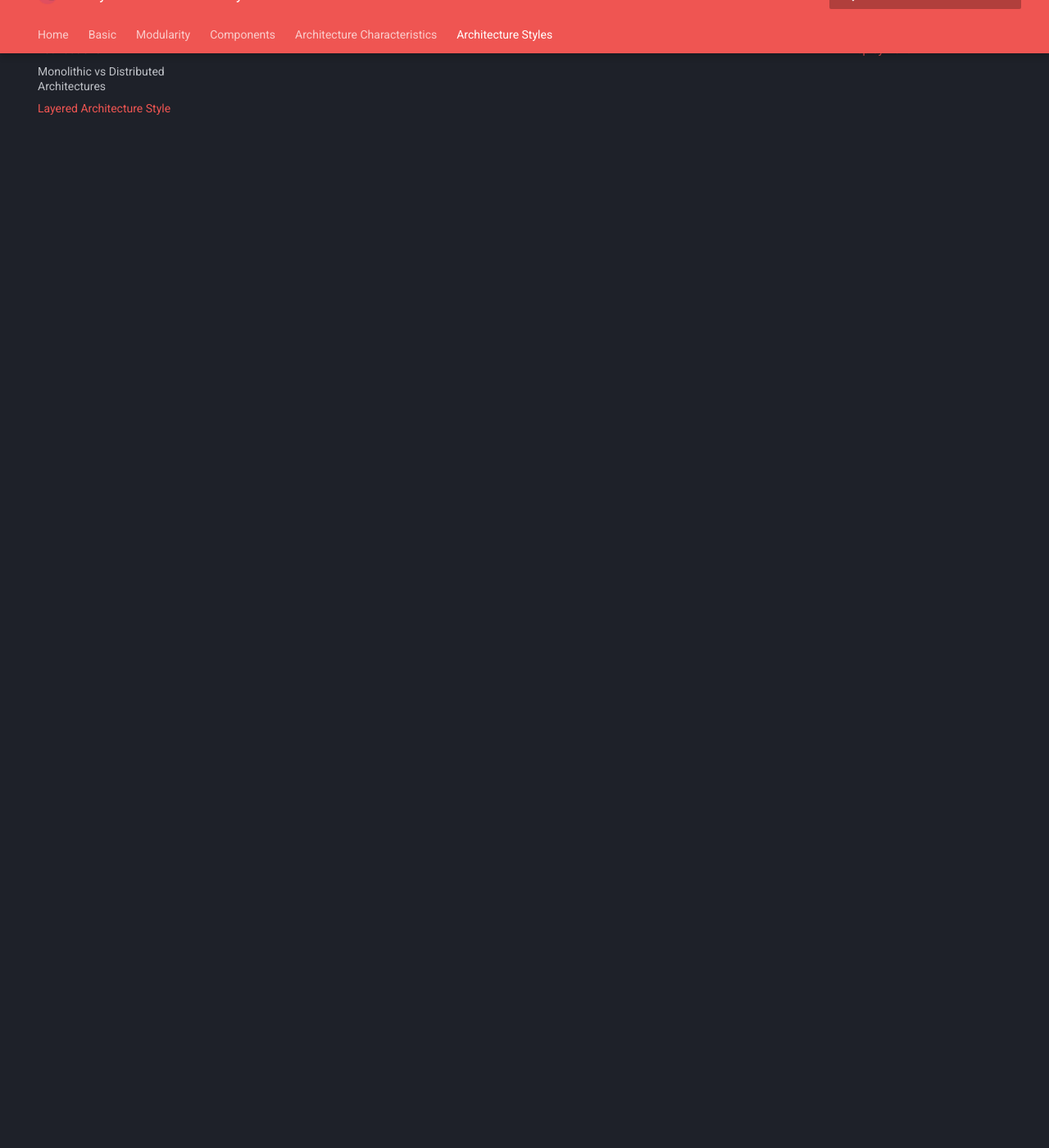
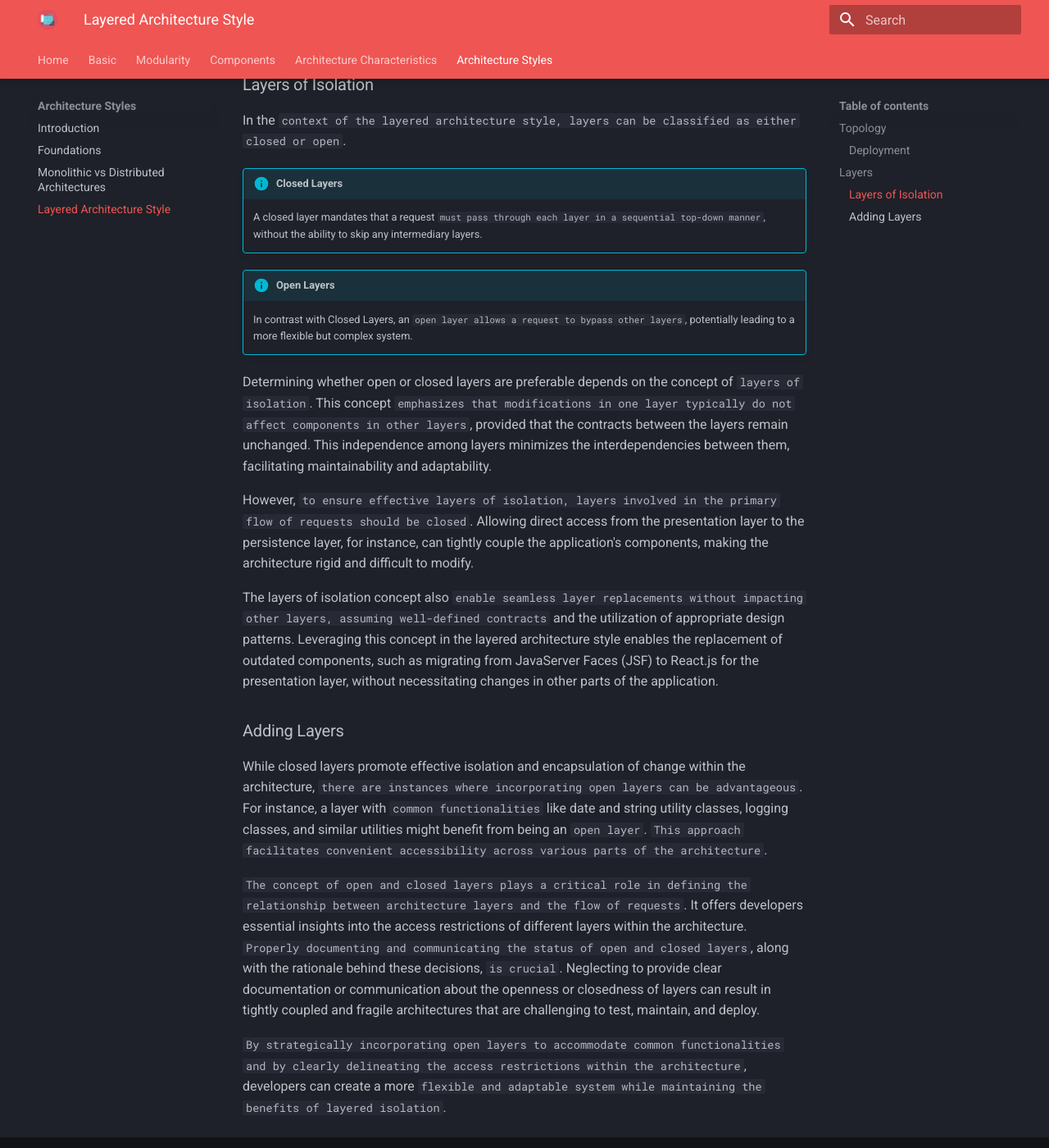
Before and after one commit to RomeroGabriel/mastering-software-architecture, an MkDocs documentation site: the page built from documentation/arch_styles/layered_arch.md, in a window 1280 px wide and 1400 px high, scrolled down 2447 px. Shown: the whole window at 82% size. Built offline with MkDocs 1.6.1 and Material for MkDocs 9.7.7, drawn with Linux system fonts in a browser that asks for light colours; before the commit the page ends 2512 px from its top, so only the background shows below that.

Commit message:
Add Layers

```diff
--- a/documentation/arch_styles/layered_arch.md
+++ b/documentation/arch_styles/layered_arch.md
@@ -41,3 +41,29 @@ The `deployment of the layered architecture style can take several physical laye
     The third variant amalgamates `all four standard layers, including the database layer, into a single deployment unit`. This approach proves beneficial for smaller applications, especially those utilizing either an internally embedded database or an in-memory database.
 
 `The choice of a deployment variant should align with the specific requirements of the application`, including considerations related to application size, performance demands, and the necessity for scalability and flexibility.
+
+## Layers
+
+### Layers of Isolation
+
+In the `context of the layered architecture style, layers can be classified as either closed or open`.
+
+!!! info "Closed Layers"
+    A closed layer mandates that a request `must pass through each layer in a sequential top-down manner`, without the ability to skip any intermediary layers.
+
+!!! info "Open Layers"
+    In contrast with Closed Layers, an `open layer allows a request to bypass other layers`, potentially leading to a more flexible but complex system.
+
+Determining whether open or closed layers are preferable depends on the concept of `layers of isolation`. This concept `emphasizes that modifications in one layer typically do not affect components in other layers`, provided that the contracts between the layers remain unchanged. This independence among layers minimizes the interdependencies between them, facilitating maintainability and adaptability.
+
+However, `to ensure effective layers of isolation, layers involved in the primary flow of requests should be closed`. Allowing direct access from the presentation layer to the persistence layer, for instance, can tightly couple the application's components, making the architecture rigid and difficult to modify.
+
+The layers of isolation concept also `enable seamless layer replacements without impacting other layers, assuming well-defined contracts` and the utilization of appropriate design patterns. Leveraging this concept in the layered architecture style enables the replacement of outdated components, such as migrating from JavaServer Faces (JSF) to React.js for the presentation layer, without necessitating changes in other parts of the application.
+
+### Adding Layers
+
+While closed layers promote effective isolation and encapsulation of change within the architecture, `there are instances where incorporating open layers can be advantageous`. For instance, a layer with `common functionalities` like date and string utility classes, logging classes, and similar utilities might benefit from being an `open layer`. `This approach facilitates convenient accessibility across various parts of the architecture`.
+
+`The concept of open and closed layers plays a critical role in defining the relationship between architecture layers and the flow of requests`. It offers developers essential insights into the access restrictions of different layers within the architecture. `Properly documenting and communicating the status of open and closed layers`, along with the rationale behind these decisions, `is crucial`. Neglecting to provide clear documentation or communication about the openness or closedness of layers can result in tightly coupled and fragile architectures that are challenging to test, maintain, and deploy.
+
+`By strategically incorporating open layers to accommodate common functionalities and by clearly delineating the access restrictions within the architecture`, developers can create a more `flexible and adaptable system while maintaining the benefits of layered isolation`.
```
